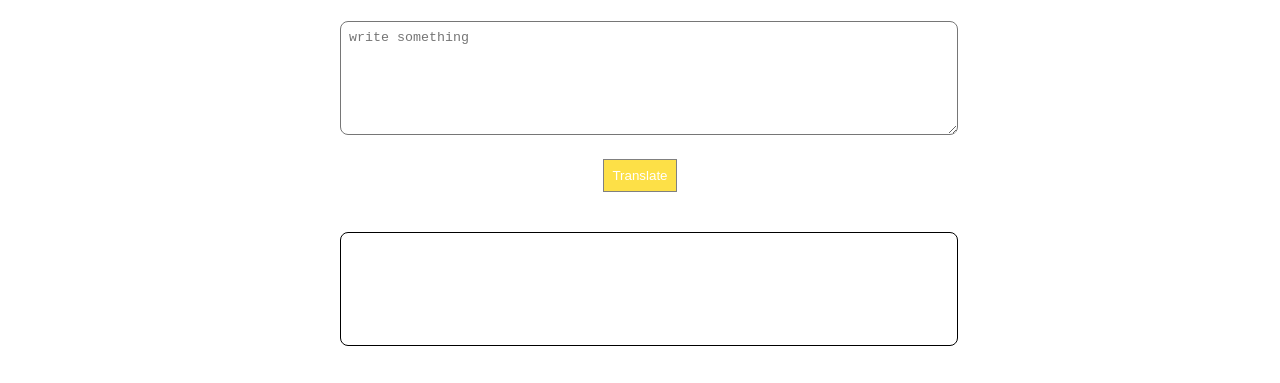
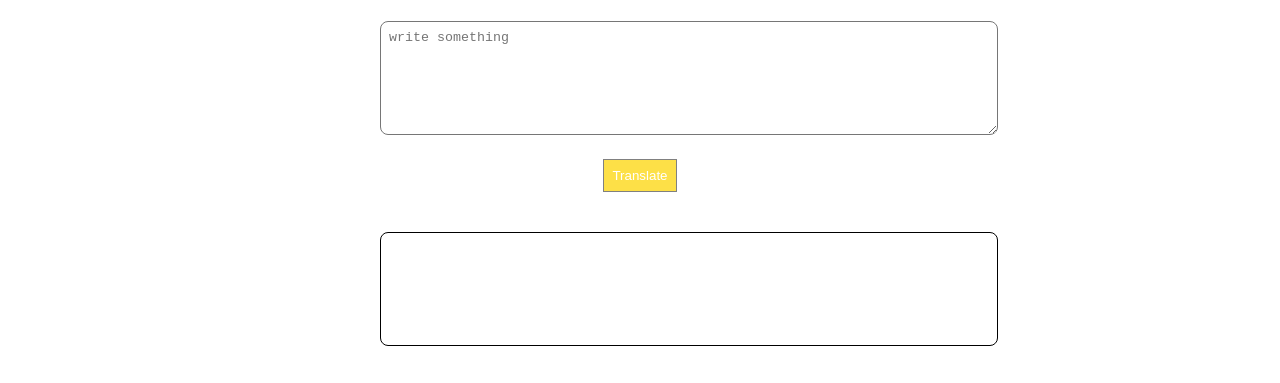
Before and after one commit to amn5277/banana-translator, a plain HTML site: page index.html in a window 1280 px wide. Shown: the part 105-488 px from the top of the page. Drawn offline with Linux system fonts and the light colour scheme; a web font is replaced by a local one.

Commit message:
margin updated in input and output section

```diff
--- a/styles.css
+++ b/styles.css
@@ -32,7 +32,7 @@ body{
 
 .section-input{
     display: block;
-    margin: 1.5rem auto;
+    margin: 1.5rem 2.5rem;
     width: 100%;
     height: 6rem;
     padding: 0.5rem;
@@ -51,7 +51,7 @@ body{
 /* output-section */
 
 .section-output{
-    margin: 2.5rem auto;
+    margin: 2.5rem 2.5rem;
     width: 100%;
 
     border: 0.1rem solid black;
```
